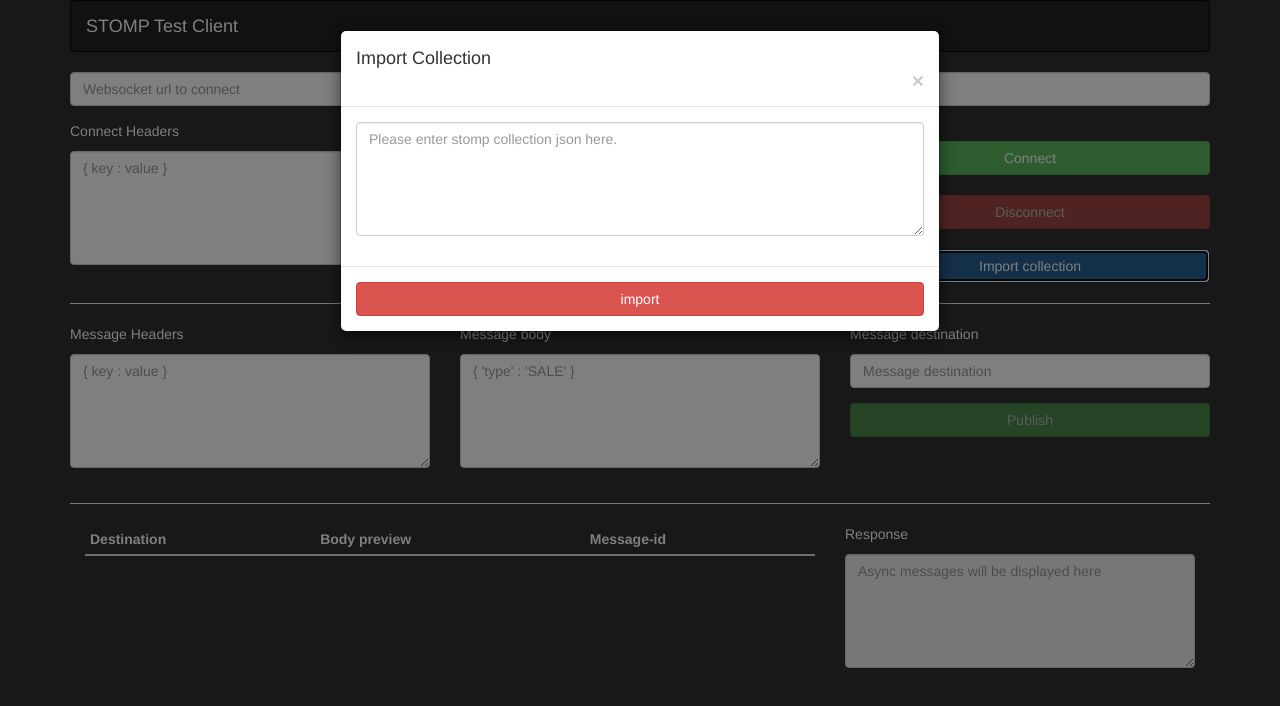
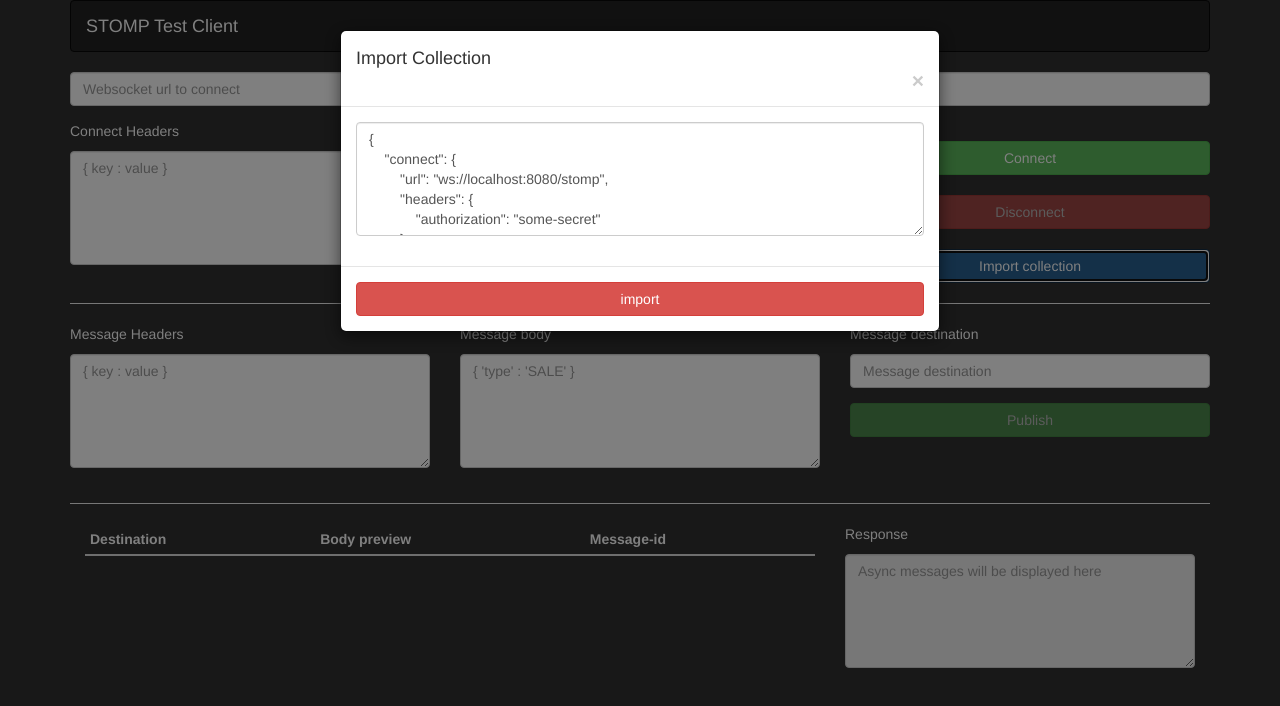
Before and after one commit to rishabhhanday/stomp-client-ng, an Angular app: page / in a window 1280 px wide. Both pictures are taken after a click on the button "Import collection". Shown: the top 706 px of the page. Built offline with nearby package versions, Linux system fonts and the light colour scheme.

Commit message:
added default collection

```diff
--- /dev/null
+++ b/src/app/resources/collection.json
@@ -0,0 +1,19 @@
+{
+  "connect": {
+    "url": "ws://localhost:8080/stomp",
+    "headers": {
+      "authorization": "some-secret"
+    }
+  },
+  "subscriptions": ["/reply/teams", "/reply/score"],
+  "message": {
+    "body": {
+      "teamName": "INDIA",
+      "playerName": "rishabhhanday"
+    },
+    "destination": "/game/start",
+    "headers": {
+      "message-key-1": "message-value-1"
+    }
+  }
+}
--- a/src/app/stomp-connect/stomp-collection/service/StompCollection.ts
+++ b/src/app/stomp-connect/stomp-collection/service/StompCollection.ts
@@ -1,10 +1,10 @@
 export class StompCollection {
   constructor(
     public connectUrl: string,
-    public connectHeaders: string,
-    public subscriptions: string,
-    public messageHeaders: string,
-    public messageBody: string,
+    public connectHeaders: any,
+    public subscriptions: string[],
+    public messageHeaders: any,
+    public messageBody: any,
     public messageDestination: string
   ) {}
 }
--- a/src/app/stomp-connect/stomp-collection/service/collection-service.service.ts
+++ b/src/app/stomp-connect/stomp-collection/service/collection-service.service.ts
@@ -1,5 +1,6 @@
 import { EventEmitter, Injectable } from '@angular/core';
 import { StompCollection } from './StompCollection';
+import * as collectionJson from '../../../resources/collection.json';
 
 @Injectable({
   providedIn: 'root',
@@ -31,4 +32,8 @@ export class CollectionService {
   emitCollection(stompCollection: StompCollection) {
     this.stompCollection.emit(stompCollection);
   }
+
+  getCollectionFromFile(): string {
+    return JSON.stringify((collectionJson as any).default);
+  }
 }
--- a/src/app/stomp-connect/stomp-collection/stomp-collection.component.html
+++ b/src/app/stomp-connect/stomp-collection/stomp-collection.component.html
@@ -27,13 +27,18 @@
             rows="5"
             placeholder="Please enter stomp collection json here."
             [(ngModel)]="collection"
+            wrap="off"
           ></textarea>
         </div>
       </div>
 
       <!-- Modal footer -->
       <div class="modal-footer">
-        <button type="button" class="btn btn-danger btn-block" (click)="importCollection()">
+        <button
+          type="button"
+          class="btn btn-danger btn-block"
+          (click)="importCollection()"
+        >
           import
         </button>
       </div>
--- a/src/app/stomp-connect/stomp-collection/stomp-collection.component.ts
+++ b/src/app/stomp-connect/stomp-collection/stomp-collection.component.ts
@@ -1,5 +1,6 @@
 import { Component, OnInit } from '@angular/core';
 import { StompService } from 'src/app/stomp-service.service';
+import { StringBeautify } from 'src/app/util/StringBeautifyUtil';
 import { CollectionService } from './service/collection-service.service';
 
 @Component({
@@ -16,6 +17,9 @@ export class StompCollectionComponent implements OnInit {
   ) {}
 
   ngOnInit(): void {
+    this.collection = StringBeautify.beautify(
+      this.collectionService.getCollectionFromFile()
+    );
     this.stompService.isConnected.subscribe((isConnected: boolean) => {
       this.isConnected = isConnected;
     });
--- a/tsconfig.json
+++ b/tsconfig.json
@@ -19,7 +19,8 @@
     "lib": [
       "es2018",
       "dom"
-    ]
+    ],
+    "resolveJsonModule":true
   },
   "angularCompilerOptions": {
     "strictInjectionParameters": true,
```
Also changed, not shown: 3 other files (tests, documents, lock files or other folders).
